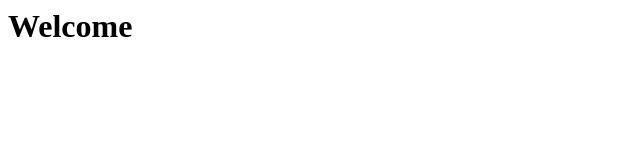
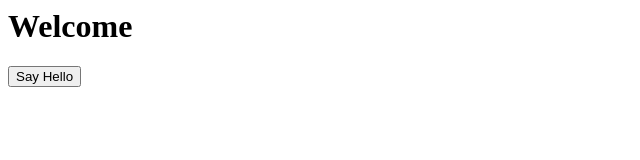
Before and after one commit to AkshayAchu4oo7/Function, a plain HTML site: page index.html in a window 1280 px wide. Shown: the whole page, without its empty margins (0-640 px from the left). Drawn offline with Linux system fonts and the light colour scheme.

Commit message:
second file

```diff
--- a/index.html
+++ b/index.html
@@ -4,11 +4,16 @@
     </head>
     <body>
         <h1>Welcome</h1>
+        <form>
+            <input type = "button" onclick = "sayHello()" value = "Say Hello">
+         </form>
         <div id="post">
 
         </div>
         <script>
-            document.getElementById('post');
+          function sayHello() {
+            document.write ("Hello there!");
+         }
         </script>
     </body>
 </html>
```
